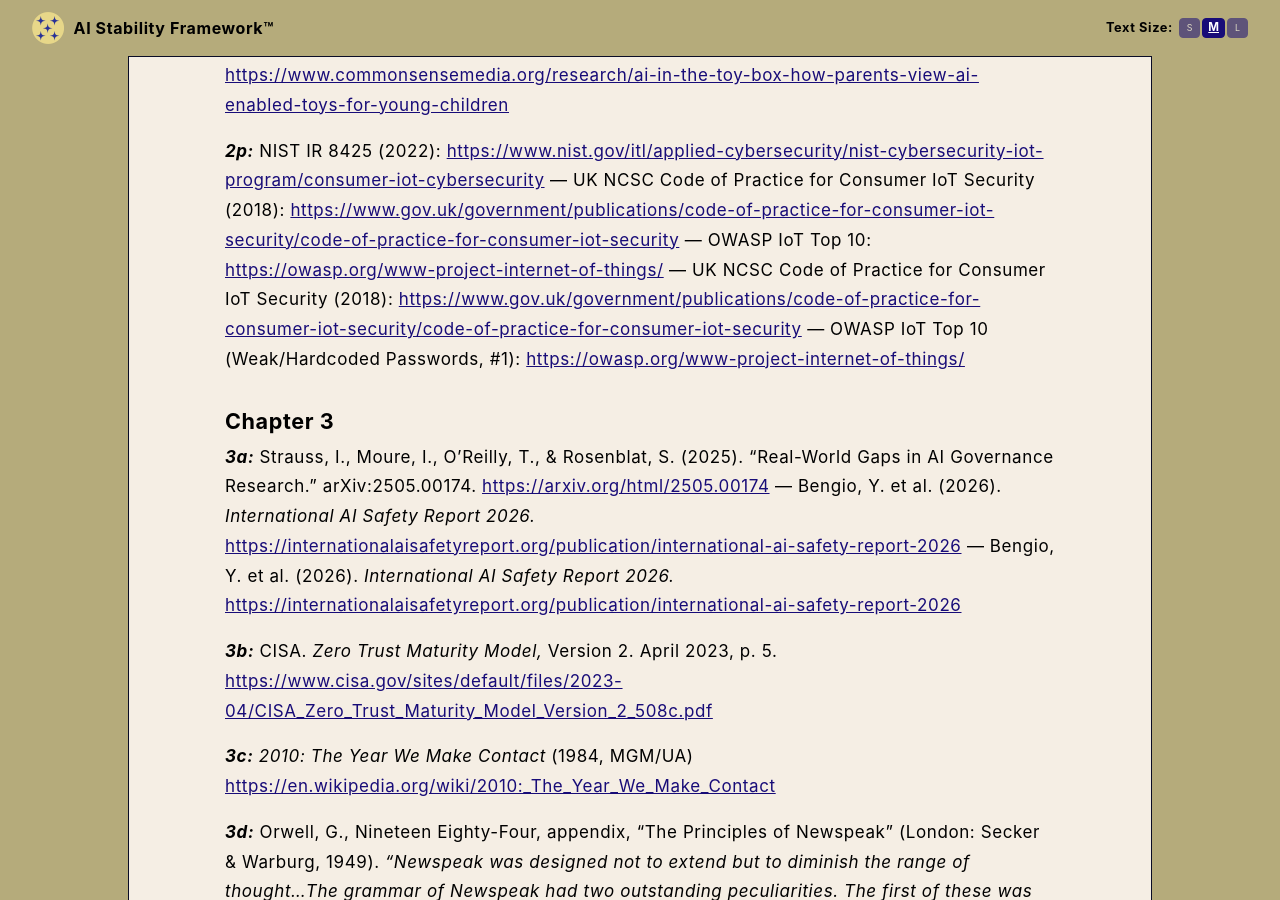
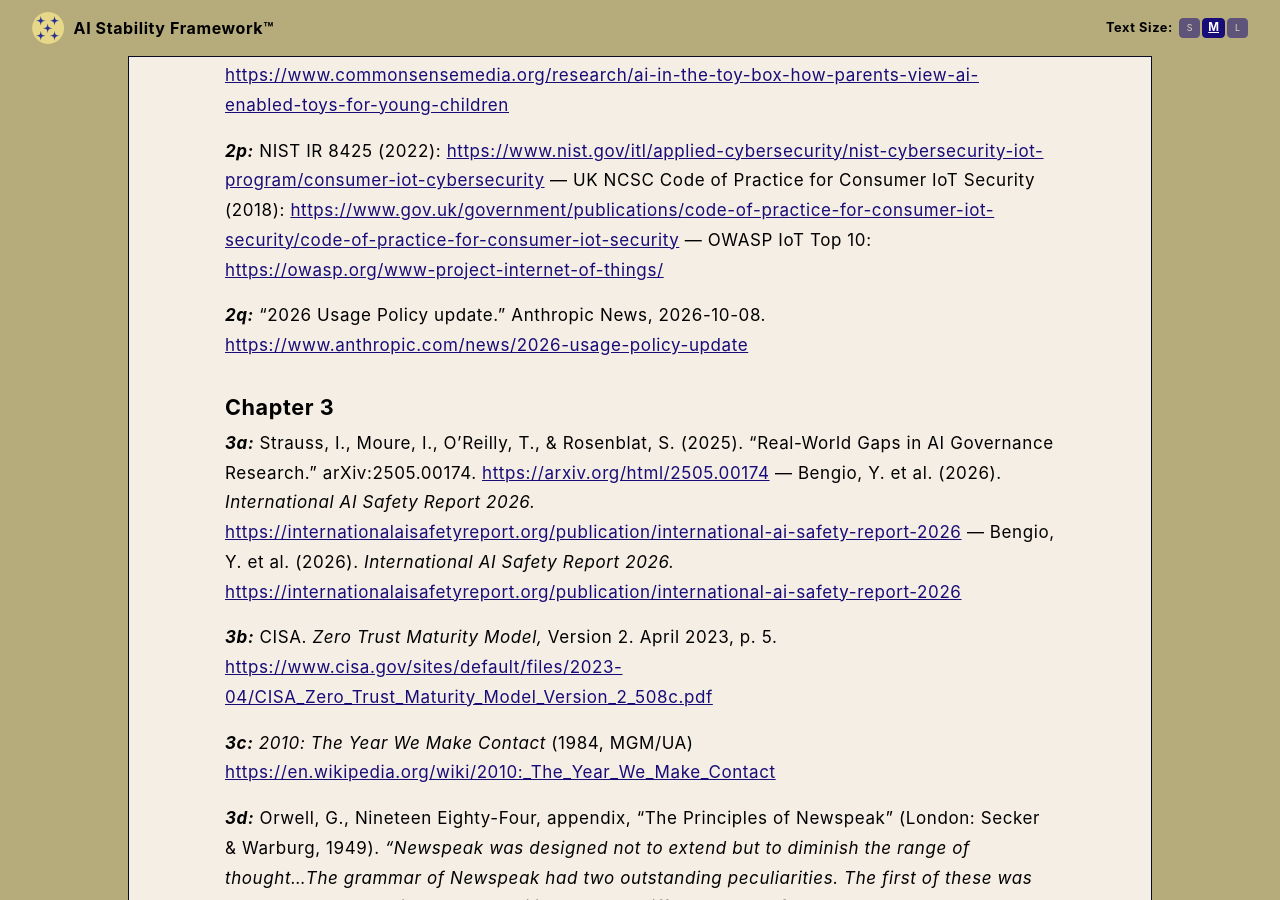
Before and after one commit to rojaslen/AISF-WEB, a Jekyll site: the page built from apx00.md, in a window 1280 px wide and 900 px high, scrolled down 1985 px. Built offline with Jekyll 4.4.1, drawn with Linux system fonts in a browser that asks for light colours; some web fonts are replaced.

Commit message:
ch02 2026 Usage Policy section, note 2q and ch07 jump link; ch03 and ch07 edits; apx00 2q, duplicate 2p lines removed, curly apostrophes folded. See .claude/change.log 2026-10-10.
Co-Authored-By: Claude Opus 5.5 <noreply@anthropic.com>

```diff
--- a/apx00.md
+++ b/apx00.md
@@ -52,8 +52,8 @@ All footnotes cited within body text are compiled here for comprehensive referen
 ***2o:*** Common Sense Media. "AI in the Toy Box: How Parents View AI-Enabled Toys for Young Children." Survey of 1,004 parents, December 2025. [https://www.commonsensemedia.org/research/ai-in-the-toy-box-how-parents-view-ai-enabled-toys-for-young-children](https://www.commonsensemedia.org/research/ai-in-the-toy-box-how-parents-view-ai-enabled-toys-for-young-children){: target="_blank" rel="noopener noreferrer" }
 
 ***2p:*** NIST IR 8425 (2022): [https://www.nist.gov/itl/applied-cybersecurity/nist-cybersecurity-iot-program/consumer-iot-cybersecurity](https://www.nist.gov/itl/applied-cybersecurity/nist-cybersecurity-iot-program/consumer-iot-cybersecurity){: target="_blank" rel="noopener noreferrer" } — UK NCSC Code of Practice for Consumer IoT Security (2018): [https://www.gov.uk/government/publications/code-of-practice-for-consumer-iot-security/code-of-practice-for-consumer-iot-security](https://www.gov.uk/government/publications/code-of-practice-for-consumer-iot-security/code-of-practice-for-consumer-iot-security){: target="_blank" rel="noopener noreferrer" } — OWASP IoT Top 10: [https://owasp.org/www-project-internet-of-things/](https://owasp.org/www-project-internet-of-things/){: target="_blank" rel="noopener noreferrer" }
-— UK NCSC Code of Practice for Consumer IoT Security (2018):  [https://www.gov.uk/government/publications/code-of-practice-for-consumer-iot-security/code-of-practice-for-consumer-iot-security](https://www.gov.uk/government/publications/code-of-practice-for-consumer-iot-security/code-of-practice-for-consumer-iot-security){: target="_blank" rel="noopener noreferrer" }
-— OWASP IoT Top 10 (Weak/Hardcoded Passwords, #1): [https://owasp.org/www-project-internet-of-things/](https://owasp.org/www-project-internet-of-things/){: target="_blank" rel="noopener noreferrer" }
+
+***2q:*** "2026 Usage Policy update." Anthropic News, 2026-10-08. [https://www.anthropic.com/news/2026-usage-policy-update](https://www.anthropic.com/news/2026-usage-policy-update){: target="_blank" rel="noopener noreferrer" }
 
 ## Chapter 3
 
@@ -124,7 +124,7 @@ All footnotes cited within body text are compiled here for comprehensive referen
 — "Large Language Models Hallucination: A Comprehensive Survey." arXiv:2510.06265 (2025). [https://arxiv.org/abs/2510.06265](https://arxiv.org/abs/2510.06265){: target="_blank" rel="noopener noreferrer" }
 
 ***9b:*** OpenAI (August 26, 2025). "Helping people when they need it most." [https://openai.com/index/helping-people-when-they-need-it-most/](https://openai.com/index/helping-people-when-they-need-it-most/)
-— "Our safeguards work more reliably in common, short exchanges. We have learned over time that these safeguards can sometimes be less reliable in long interactions: as the back-and-forth grows, parts of the model’s safety training may degrade."
+— "Our safeguards work more reliably in common, short exchanges. We have learned over time that these safeguards can sometimes be less reliable in long interactions: as the back-and-forth grows, parts of the model's safety training may degrade."
 
 ## Chapter 10
 
@@ -342,11 +342,11 @@ Shapira, N., Benade, G., & Procaccia, A. (2026). "How RLHF Amplifies Sycophancy.
 
 Alikhani, M., & Atwell, E. (2025). "BASIL: Bayesian Assessment of Sycophancy in LLMs." Northeastern University. arXiv:2508.16846. [https://arxiv.org/abs/2508.16846](https://arxiv.org/abs/2508.16846){: target="_blank" rel="noopener noreferrer" } — News coverage: [https://news.northeastern.edu/2025/11/24/ai-sycophancy-research/](https://news.northeastern.edu/2025/11/24/ai-sycophancy-research/){: target="_blank" rel="noopener noreferrer" }
 
-Ortutay. B. (2023). "States sue Meta claiming its social platforms are addictive and harm children’s mental health." Associated Press, October 24, 2023. [https://apnews.com/article/instagram-facebook-children-teens-harms-lawsuit-attorney-general-1805492a38f7cee111cbb865cc786c28](https://apnews.com/article/instagram-facebook-children-teens-harms-lawsuit-attorney-general-1805492a38f7cee111cbb865cc786c28){: target="_blank" rel="noopener noreferrer" }
+Ortutay. B. (2023). "States sue Meta claiming its social platforms are addictive and harm children's mental health." Associated Press, October 24, 2023. [https://apnews.com/article/instagram-facebook-children-teens-harms-lawsuit-attorney-general-1805492a38f7cee111cbb865cc786c28](https://apnews.com/article/instagram-facebook-children-teens-harms-lawsuit-attorney-general-1805492a38f7cee111cbb865cc786c28){: target="_blank" rel="noopener noreferrer" }
 
-Meta AI. (n.d.). Meta’s Muse AI caught snooping on user chats. *Yahoo! Tech*. Retrieved from https://tech.yahoo.com/ai/meta-ai/articles/meta-muse-ai-caught-snooping-145257246.html
+Meta AI. (n.d.). Meta's Muse AI caught snooping on user chats. *Yahoo! Tech*. Retrieved from https://tech.yahoo.com/ai/meta-ai/articles/meta-muse-ai-caught-snooping-145257246.html
 
-Lee, M. (2026). "New Mexico jury says Meta harms children’s mental health and safety, violating state law." Associated Press, March 25, 2026. [https://apnews.com/article/meta-facebook-new-mexico-trial-28eabd8ec5f58c1d1ecddc21bb107de7](https://apnews.com/article/meta-facebook-new-mexico-trial-28eabd8ec5f58c1d1ecddc21bb107de7){: target="_blank" rel="noopener noreferrer" }
+Lee, M. (2026). "New Mexico jury says Meta harms children's mental health and safety, violating state law." Associated Press, March 25, 2026. [https://apnews.com/article/meta-facebook-new-mexico-trial-28eabd8ec5f58c1d1ecddc21bb107de7](https://apnews.com/article/meta-facebook-new-mexico-trial-28eabd8ec5f58c1d1ecddc21bb107de7){: target="_blank" rel="noopener noreferrer" }
 
 Associated Press. (n.d.). Facebook parent Meta faces privacy lawsuit in New Mexico. AP News. Retrieved from [https://apnews.com/article/facebook-meta-new-mexico-privacy-lawsuit-3f822af6a0628b983f942754d21b5ba6](https://apnews.com/article/facebook-meta-new-mexico-privacy-lawsuit-3f822af6a0628b983f942754d21b5ba6){: target="_blank" rel="noopener noreferrer" }
 
```
Also changed, not shown: ch02.md (+15 -2 lines), ch03.md (+2 -2 lines), ch07.md (+1 -1 lines).
